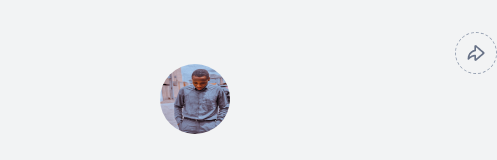
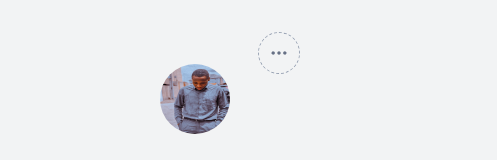
Before and after one commit to otiisaac199/Front-end-Task-1-project, a React (Create React App) app: page / in a window 390 px wide. Shown: the top 160 px of the page, 497 px wide, since content can reach past the window. Built offline with nearby package versions, Linux system fonts and the light colour scheme.

Commit message:
features: added the more button on mobile

```diff
--- a/src/App.css
+++ b/src/App.css
@@ -29,9 +29,9 @@ body {
 .head-container {
   display: flex;
   align-items: flex-start;
+  justify-content: center;
   margin-top: 2rem;
-  justify-content: center;
-  /* width: 60%; */
+  width: 60%;
   position: relative;
 }
 
@@ -43,11 +43,10 @@ body {
 }
 
 .nav-icon {
-  position: absolute;
   right: 0;
   width: 60%;
   height: 20px;
-  position: relative;
+  position: absolute;
 }
 
 .nav-icon img {
@@ -66,7 +65,7 @@ body {
   align-items: center;
 
   position: absolute;
-  right: -15rem;
+  right: 0;
 }
 
 .nav-icon-overlay:focus {
@@ -76,6 +75,19 @@ body {
 .nav-icon-overlay:hover {
   background-color: var(--btn-default-color-hover);
   cursor: pointer;
+}
+
+.nav-icon-overlay:disabled {
+  border: 1px dashed rgba(234, 236, 240, 1);
+}
+
+.nav-icon-overlay:disabled,
+.nav-icon-overlay img:disabled {
+  background: #f9fafb;
+}
+
+.more {
+  display: none;
 }
 
 .profile-container h2 {
@@ -153,12 +165,6 @@ body {
   border: 1px solid var(--btn-default-color-focus);
 }
 
-@media screen and (max-width: 450px) {
-  .task-container {
-    width: 90%;
-  }
-}
-
 .icons {
   display: flex;
   justify-content: center;
@@ -190,3 +196,15 @@ hr {
 .footer img {
   padding: 1rem;
 }
+
+@media screen and (max-width: 450px) {
+  .task-container {
+    width: 90%;
+  }
+  .more {
+    display: flex;
+  }
+  .share {
+    display: none;
+  }
+}
--- a/src/App.js
+++ b/src/App.js
@@ -20,8 +20,11 @@ const App = () => {
           {/* <h2 id="slack">Oti Isaac</h2> */}
         </div>
         <div className="nav-icon">
-          <div className="nav-icon-overlay">
+          <div className="nav-icon-overlay share">
             <img src={Images.AvatarButton} alt="" />
+          </div>
+          <div className="nav-icon-overlay more">
+            <img src={Images.AvatarButton2} alt="" />
           </div>
         </div>
       </div>
```
